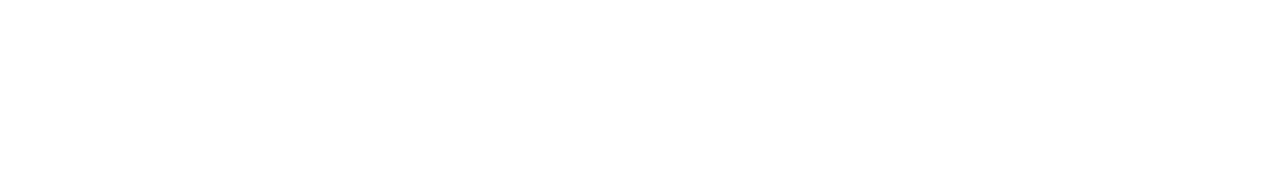
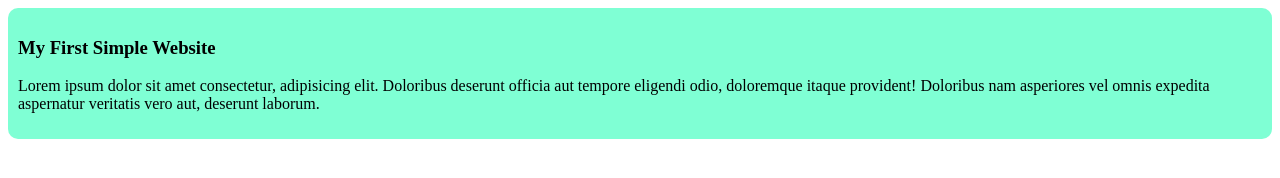
Before and after one commit to tanjim0111/my-simple-web, a plain HTML site: page index.html in a window 1280 px wide. Drawn offline with Linux system fonts and the light colour scheme.

Commit message:
added the first ever blog

```diff
--- a/index.html
+++ b/index.html
@@ -4,8 +4,14 @@
     <meta charset="UTF-8">
     <meta name="viewport" content="width=device-width, initial-scale=1.0">
     <title>My first simple website</title>
+    <link rel="stylesheet" href="style/blog.css">
 </head>
 <body>
+    <div>
+        <h3>My First Simple Website</h3>
 
+            <p>Lorem ipsum dolor sit amet consectetur, adipisicing elit. Doloribus deserunt officia aut tempore eligendi odio, doloremque itaque provident! Doloribus nam asperiores vel omnis expedita aspernatur veritatis vero aut, deserunt laborum.</p>
+
+    </div>
 </body>
 </html>
--- /dev/null
+++ b/style/blog.css
@@ -0,0 +1,5 @@
+div{
+    background-color: aquamarine;
+    padding: 10px;
+    border-radius: 10px;
+}
```
